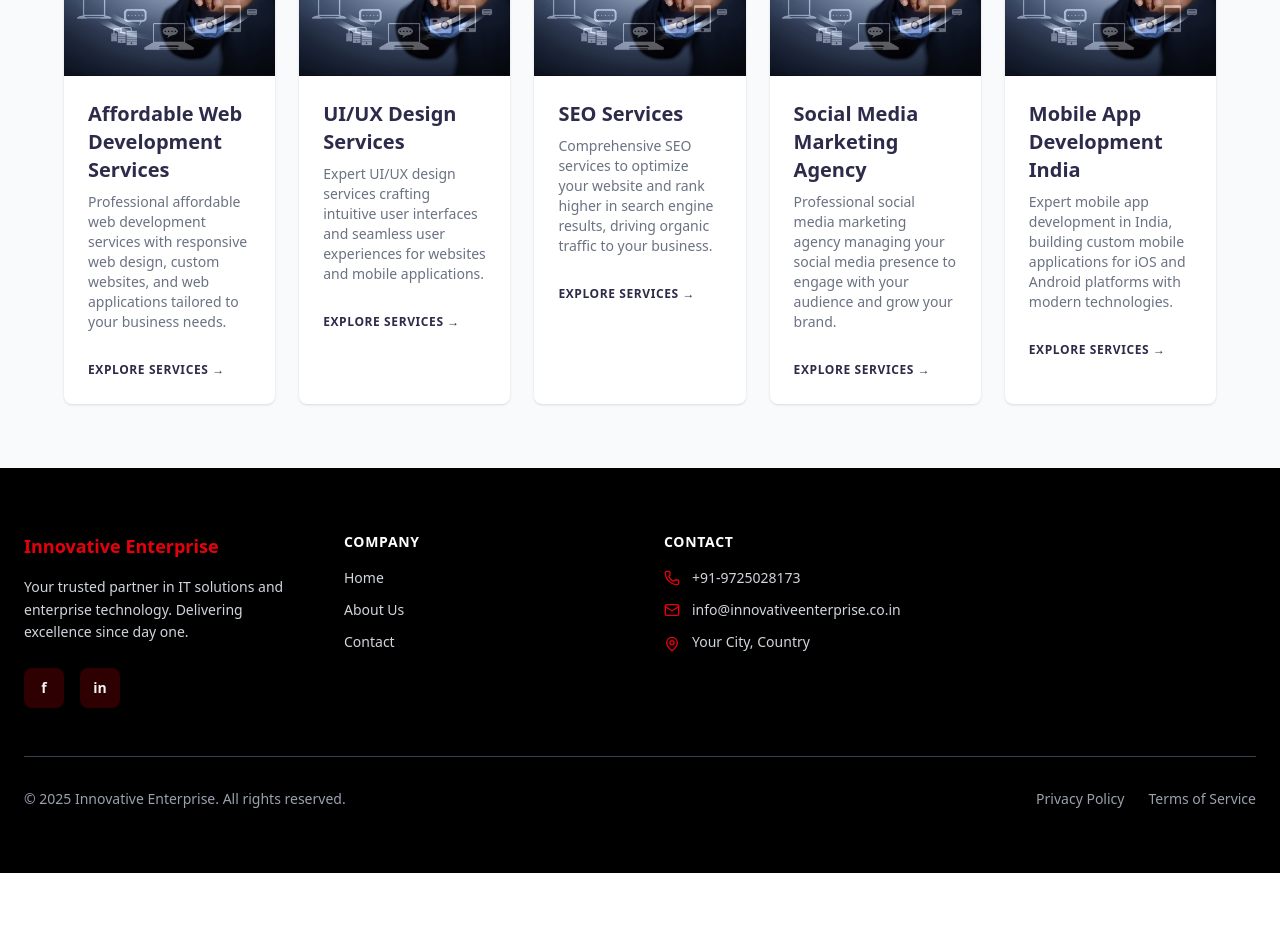
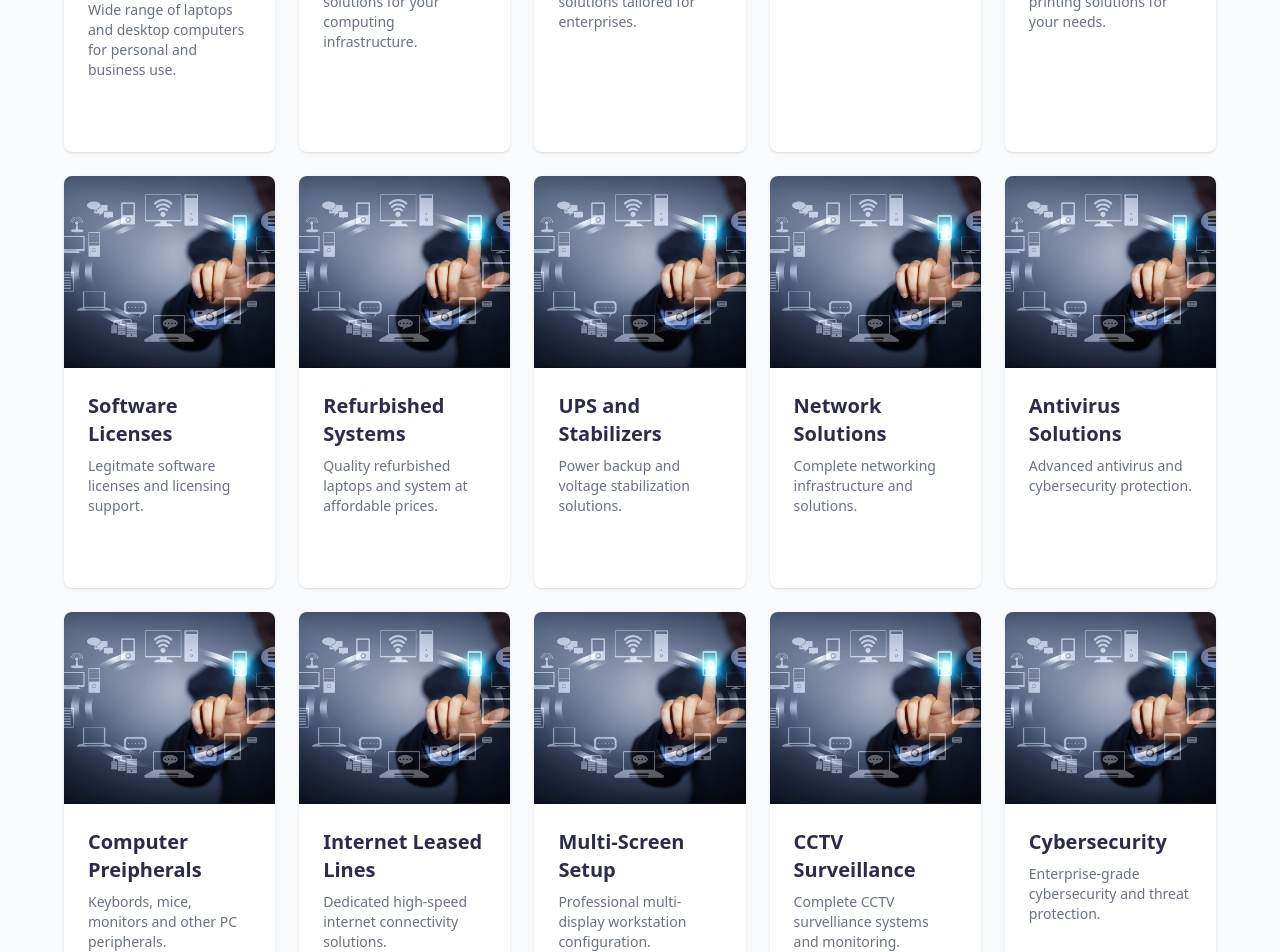
Before and after one commit to aroravansh1209/Innovative-Enterprise, a React (Vite) app in the folder Innovative_enterprise/: page / in a window 1280 px wide. Shown: the part 1600-2552 px from the top of the page. Before the commit the page ends 2473 px from the top, so only its background shows below. Built offline with nearby package versions, Linux system fonts and the light colour scheme.

Commit message:
services added

```diff
--- a/Innovative_enterprise/src/Home/Services.jsx
+++ b/Innovative_enterprise/src/Home/Services.jsx
@@ -40,37 +40,107 @@ export default function BusinessServices() {
   const services = [
     {
       id: 1,
-      title: "Affordable Web Development Services",
+      title: "Laptop and Desktop Supplier",
       category: "DEVELOPMENT",
-      description: "Professional affordable web development services with responsive web design, custom websites, and web applications tailored to your business needs.",
+      description: "Wide range of laptops and desktop computers for personal and business use.",
       image: webdev,
     },
     {
       id: 2,
-      title: "UI/UX Design Services",
+      title: "Security Services",
       category: "DESIGN",
-      description: "Expert UI/UX design services crafting intuitive user interfaces and seamless user experiences for websites and mobile applications.",
+      description: "Comprehensive security solutions for your computing infrastructure.",
       image: UX,
     },
     {
       id: 3,
-      title: "SEO Services",
+      title: "Corporate Telecome",
       category: "MARKETING",
-      description: "Comprehensive SEO services to optimize your website and rank higher in search engine results, driving organic traffic to your business.",
+      description: "Professional telecom solutions tailored for enterprises.",
       image: seo,
     },
     {
       id: 4,
-      title: "Social Media Marketing Agency",
+      title: "Gaming Setup",
       category: "MARKETING",
-      description: "Professional social media marketing agency managing your social media presence to engage with your audience and grow your brand.",
+      description: "High-performance gaming systems and custom custom builds.",
       image: smm,
     },
     {
       id: 5,
-      title: "Mobile App Development India",
+      title: "Printer Solutions",
       category: "DEVELOPMENT",
-      description: "Expert mobile app development in India, building custom mobile applications for iOS and Android platforms with modern technologies.",
+      description: "All types of printers and printing solutions for your needs.",
+      image: appdev,
+    },
+    {
+      id: 6,
+      title: "Software Licenses",
+      category: "DEVELOPMENT",
+      description: "Legitmate software licenses and licensing support.",
+      image: appdev,
+    },
+    {
+      id: 7,
+      title: "Refurbished Systems",
+      category: "DEVELOPMENT",
+      description: "Quality refurbished laptops and system at affordable prices.",
+      image: appdev,
+    },
+    {
+      id: 8,
+      title: "UPS and Stabilizers",
+      category: "DEVELOPMENT",
+      description: "Power backup and voltage stabilization solutions.",
+      image: appdev,
+    },
+    {
+      id: 9,
+      title: "Network Solutions",
+      category: "DEVELOPMENT",
+      description: "Complete networking infrastructure and solutions.",
+      image: appdev,
+    },
+    {
+      id: 10,
+      title: "Antivirus Solutions",
+      category: "DEVELOPMENT",
+      description: "Advanced antivirus and cybersecurity protection.",
+      image: appdev,
+    },
+    {
+      id: 11,
+      title: "Computer Preipherals",
+      category: "DEVELOPMENT",
+      description: "Keybords, mice, monitors and other PC peripherals.",
+      image: appdev,
+    },
+    {
+      id: 12,
+      title: "Internet Leased Lines",
+      category: "DEVELOPMENT",
+      description: "Dedicated high-speed internet connectivity solutions.",
+      image: appdev,
+    },
+    {
+      id: 13,
+      title: "Multi-Screen Setup",
+      category: "DEVELOPMENT",
+      description: "Professional multi-display workstation configuration.",
+      image: appdev,
+    },
+    {
+      id: 14,
+      title: "CCTV Surveillance",
+      category: "DEVELOPMENT",
+      description: "Complete CCTV survelliance systems and monitoring.",
+      image: appdev,
+    },
+    {
+      id: 15,
+      title: "Cybersecurity",
+      category: "DEVELOPMENT",
+      description: "Enterprise-grade cybersecurity and threat protection.",
       image: appdev,
     },
   ]
@@ -86,26 +156,17 @@ export default function BusinessServices() {
   return (
     <section
       ref={sectionRef}
-      className={`w-full bg-gray-50 py-16 px-4 md:px-8 lg:px-16 transition-all duration-1000 transform ${
-        isVisible ? "opacity-100 translate-y-0" : "opacity-0 translate-y-12"
-      }`}
+      className={`w-full bg-gray-50 py-16 px-4 md:px-8 lg:px-16 transition-all duration-1000 transform ${isVisible ? "opacity-100 translate-y-0" : "opacity-0 translate-y-12"
+        }`}
     >
       <div className="max-w-7xl mx-auto">
         <div className="flex flex-col md:flex-row justify-between items-start md:items-center mb-16">
           <h2
-            className={`text-4xl md:text-5xl font-bold text-[#2d2b4a] max-w-md mb-6 md:mb-0 transition-all duration-800 ${
-              isVisible ? "opacity-100 translate-x-0" : "opacity-0 -translate-x-12"
-            }`}
+            className={`text-4xl md:text-5xl font-bold text-[#2d2b4a] max-w-md mb-6 md:mb-0 transition-all duration-800 ${isVisible ? "opacity-100 translate-x-0" : "opacity-0 -translate-x-12"
+              }`}
           >
-            Professional Development Services & Digital Marketing Solutions
+            OUR SERVICES
           </h2>
-          <p
-            className={`text-gray-600 max-w-md transition-all duration-800 delay-200 ${
-              isVisible ? "opacity-100 translate-x-0" : "opacity-0 translate-x-12"
-            }`}
-          >
-            Leading digital marketing agency in India offering affordable web development services, UI/UX design services, SEO services, and responsive web design solutions for businesses of all sizes.
-          </p>
 
         </div>
 
@@ -113,17 +174,13 @@ export default function BusinessServices() {
           {services.map((service, index) => (
             <div
               key={service.id}
-              className={`bg-white rounded-lg overflow-hidden shadow-sm hover:shadow-xl transition-all duration-500 hover:-translate-y-3 group cursor-pointer ${
-                isVisible ? "opacity-100 translate-y-0" : "opacity-0 translate-y-8"
-              }`}
+              className={`bg-white rounded-lg overflow-hidden shadow-sm hover:shadow-xl transition-all duration-500 hover:-translate-y-3 group cursor-pointer ${isVisible ? "opacity-100 translate-y-0" : "opacity-0 translate-y-8"
+                }`}
               style={{
                 transitionDelay: isVisible ? `${index * 100}ms` : "0ms",
               }}
             >
               <div className="relative h-48 overflow-hidden">
-                <div className="absolute top-4 right-4 bg-[#2d2b4a] text-white text-xs font-medium py-1 px-3 rounded-full z-10 transition-all duration-300 group-hover:scale-105 group-hover:bg-[#1a1830]">
-                  {service.category}
-                </div>
                 <img
                   src={service.image || "/placeholder.svg"}
                   alt={service.title}
@@ -139,12 +196,6 @@ export default function BusinessServices() {
                   {service.description}
                 </p>
                 <div className="relative inline-block">
-                  <a
-                    href="/services"
-                    className="text-xs font-semibold tracking-wider text-[#2d2b4a] transition-all duration-300 hover:text-[#1a1830] hover:pl-2 relative after:content-[''] after:absolute after:bottom-0 after:left-0 after:w-0 after:h-0.5 after:bg-[#2d2b4a] after:transition-all after:duration-300 hover:after:w-full"
-                  >
-                    EXPLORE SERVICES →
-                  </a>
                 </div>
               </div>
             </div>
```
